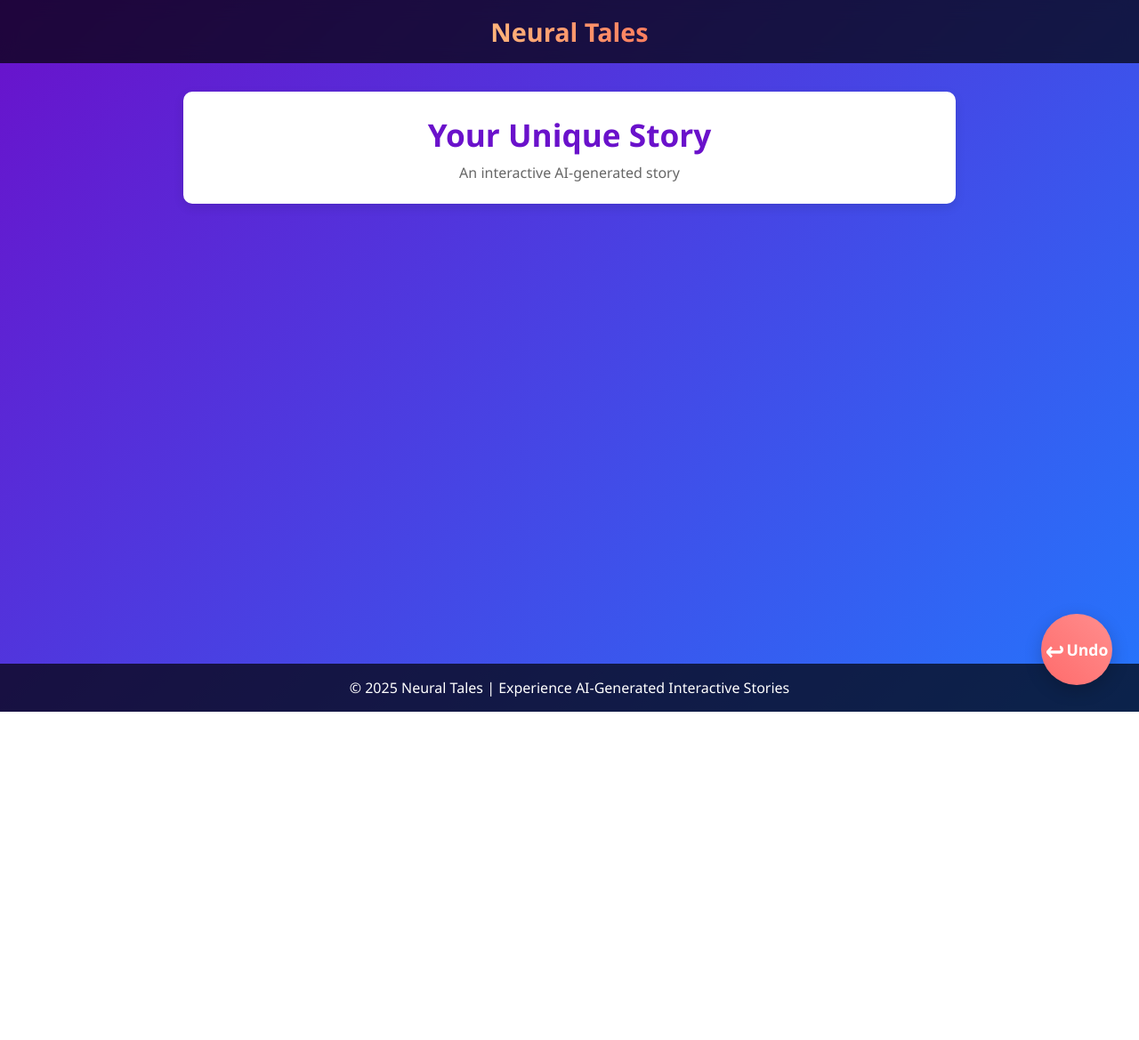
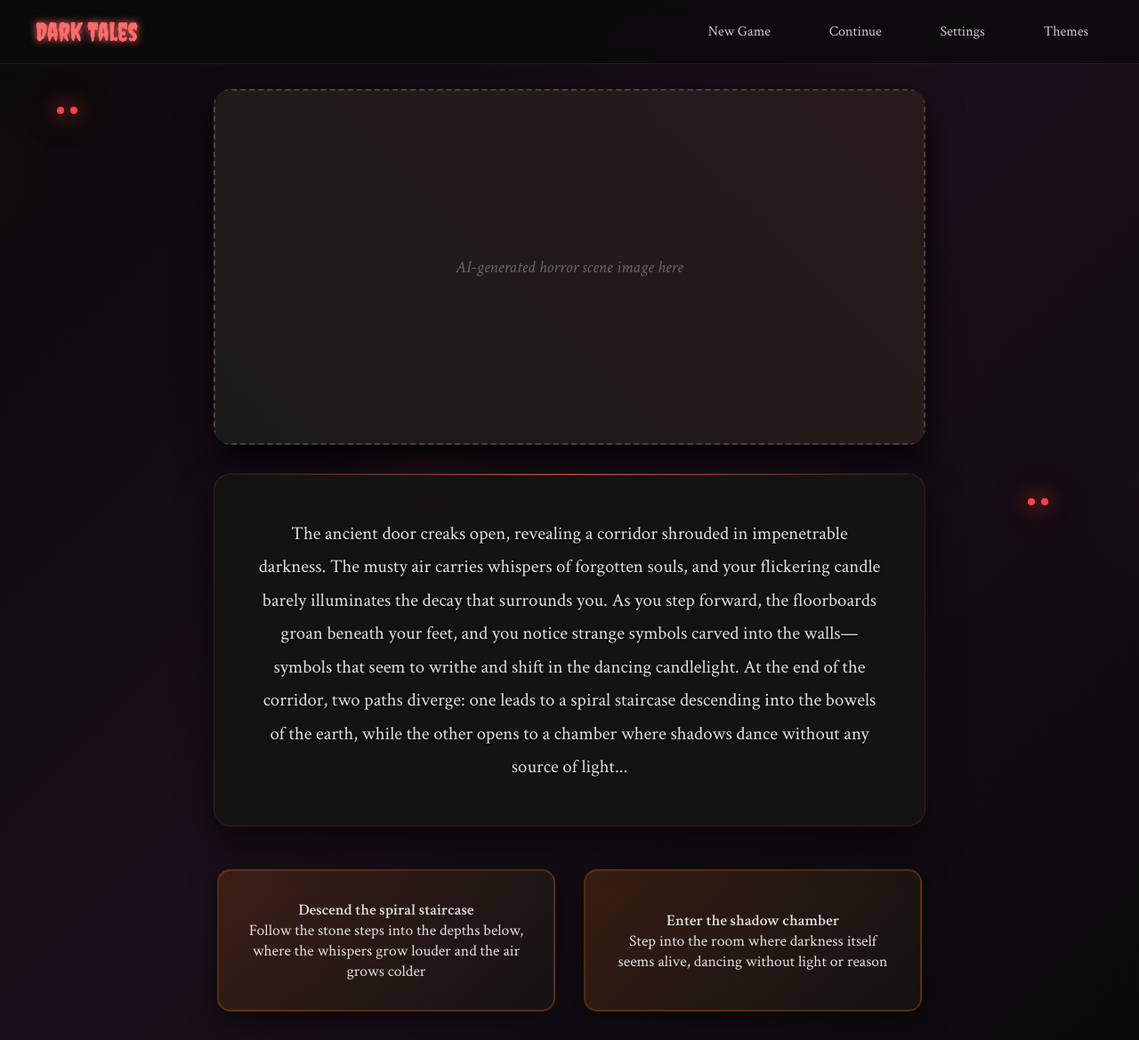
Before and after one commit to TechnoAceX/Bienvenue-a-Dead-End, a Flask app: page /index in a window 1280 px wide. Shown: the whole page at 89% size. Before the commit the page ends 800 px from the top, so only its background shows below. Run offline with Flask 3, Linux system fonts and the light colour scheme.

Commit message:
index.html

```diff
--- a/templates/index.html
+++ b/templates/index.html
@@ -3,101 +3,333 @@
 <head>
     <meta charset="UTF-8">
     <meta name="viewport" content="width=device-width, initial-scale=1.0">
-    <title>Neural Tales - Interactive AI Stories</title>
+    <title>Bienvenue à Dead End - Initialize Your Nightmare</title>
     <style>
-        :root {
-            --primary: #6a11cb;
-            --primary-light: #8e54e9;
-            --secondary: #2575fc;
-            --dark: #333;
-            --light: #f9f9f9;
-            --accent: #ff7e5f;
-            --accent-light: #feb47b;
-        }
+        @import url('https://fonts.googleapis.com/css2?family=Creepster&family=Crimson+Text:ital,wght@0,400;0,600;1,400&display=swap');
 
         * {
             margin: 0;
             padding: 0;
             box-sizing: border-box;
-            font-family: 'Segoe UI', Tahoma, Geneva, Verdana, sans-serif;
         }
 
         body {
-            background: linear-gradient(135deg, var(--primary), var(--secondary));
-            color: var(--dark);
+            font-family: 'Crimson Text', serif;
+            background: linear-gradient(135deg, #0a0a0a 0%, #1a0f1a 50%, #0a0a0a 100%);
             min-height: 100vh;
-            padding: 0;
-            display: flex;
-            flex-direction: column;
+            overflow-x: hidden;
+            position: relative;
         }
 
-        .main-container {
-            flex: 1;
-            display: flex;
-            flex-direction: column;
-            max-width: 900px;
-            margin: 0 auto;
+        /* Animated background elements */
+        .bg-animation {
+            position: fixed;
+            top: 0;
+            left: 0;
             width: 100%;
-            padding: 2rem 1rem;
+            height: 100%;
+            pointer-events: none;
+            z-index: 1;
         }
 
-        header {
-            background-color: rgba(0, 0, 0, 0.7);
-            backdrop-filter: blur(10px);
-            position: sticky;
-            top: 0;
-            z-index: 10;
-            width: 100%;
-            padding: 1rem;
+        .floating-mist {
+            position: absolute;
+            width: 200px;
+            height: 200px;
+            background: radial-gradient(circle, rgba(139, 69, 19, 0.1) 0%, transparent 70%);
+            border-radius: 50%;
+            animation: float 15s infinite ease-in-out;
         }
 
-        .header-content {
-            max-width: 900px;
+        .mist-1 { top: 10%; left: -10%; animation-delay: 0s; }
+        .mist-2 { top: 60%; right: -10%; animation-delay: 5s; }
+        .mist-3 { bottom: 20%; left: 30%; animation-delay: 10s; }
+
+        .glowing-eyes {
+            position: absolute;
+            width: 8px;
+            height: 8px;
+            background: #ff4444;
+            border-radius: 50%;
+            box-shadow: 0 0 20px #ff4444, 0 0 40px #ff4444;
+            animation: blink 4s infinite;
+        }
+
+        .eyes-1 { top: 15%; left: 5%; animation-delay: 1s; }
+        .eyes-2 { top: 15%; left: calc(5% + 15px); animation-delay: 1s; }
+        .eyes-3 { top: 70%; right: 8%; animation-delay: 3s; }
+        .eyes-4 { top: 70%; right: calc(8% + 15px); animation-delay: 3s; }
+
+        @keyframes float {
+            0%, 100% { transform: translate(0, 0) rotate(0deg); opacity: 0.3; }
+            25% { transform: translate(30px, -20px) rotate(1deg); opacity: 0.5; }
+            50% { transform: translate(-20px, 15px) rotate(-1deg); opacity: 0.7; }
+            75% { transform: translate(20px, 10px) rotate(0.5deg); opacity: 0.4; }
+        }
+
+        @keyframes blink {
+            0%, 90%, 100% { opacity: 1; }
+            95% { opacity: 0; }
+        }
+
+        /* Header Navigation */
+        .header {
+            position: fixed;
+            top: 0;
+            left: 0;
+            right: 0;
+            z-index: 1000;
+            background: rgba(10, 10, 10, 0.8);
+            backdrop-filter: blur(10px);
+            border-bottom: 1px solid rgba(139, 69, 19, 0.3);
+            padding: 1rem 2rem;
+        }
+
+        .nav {
+            display: flex;
+            justify-content: space-between;
+            align-items: center;
+            max-width: 1200px;
             margin: 0 auto;
-            display: flex;
-            justify-content: center;
-            align-items: center;
         }
 
         .logo {
+            font-family: 'Creepster', cursive;
             font-size: 1.8rem;
-            font-weight: 700;
-            background: linear-gradient(to right, var(--accent-light), var(--accent));
-            -webkit-background-clip: text;
-            background-clip: text;
-            color: transparent;
-            text-decoration: none;
-            align-items: center;
+            color: #ff6b6b;
+            text-shadow: 0 0 10px #ff6b6b;
         }
 
-        .story-title {
-            background: white;
-            padding: 1.5rem;
-            border-radius: 10px;
-            margin-bottom: 2rem;
-            box-shadow: 0 4px 12px rgba(0, 0, 0, 0.1);
-            text-align: center;
+        .nav-menu {
+            display: flex;
+            gap: 2rem;
         }
 
-        .story-title h1 {
-            font-size: 2.2rem;
-            color: var(--primary);
-            margin-bottom: 0.5rem;
+        .nav-item {
+            color: #ccc;
+            text-decoration: none;
+            padding: 0.5rem 1rem;
+            border-radius: 8px;
+            transition: all 0.3s ease;
+            border: 1px solid transparent;
         }
 
-        .story-title p {
-            color: #666;
-            font-size: 1rem;
+        .nav-item:hover {
+            color: #ff6b6b;
+            border-color: rgba(139, 69, 19, 0.5);
+            background: rgba(139, 69, 19, 0.1);
+            text-shadow: 0 0 5px #ff6b6b;
         }
 
-        .paragraph-container {
-            background: white;
-            border-radius: 10px;
-            box-shadow: 0 4px 18px rgba(0, 0, 0, 0.15);
+        /* Main Content */
+        .main-content {
+            position: relative;
+            z-index: 10;
+            padding-top: 100px;
+            min-height: 100vh;
+            display: flex;
+            flex-direction: column;
+            align-items: center;
+            justify-content: center;
+            padding: 100px 2rem 2rem;
+        }
+
+        /* Story Image */
+        .story-image {
+            width: 100%;
+            max-width: 800px;
+            height: 400px;
+            margin-bottom: 2rem;
+            position: relative;
+            border-radius: 20px;
             overflow: hidden;
-            margin-bottom: 2rem;
-            transition: transform 0.3s, box-shadow 0.3s;
-            animation: fadeIn 0.6s ease-out;
+            box-shadow: 0 20px 40px rgba(0, 0, 0, 0.8);
+        }
+
+        .story-image img {
+            width: 100%;
+            height: 100%;
+            object-fit: cover;
+            transition: transform 0.5s ease;
+        }
+
+        .story-image:hover img {
+            transform: scale(1.05);
+        }
+
+        .image-placeholder {
+            width: 100%;
+            height: 100%;
+            background: linear-gradient(45deg, #1a1a1a, #2a1a1a);
+            display: flex;
+            align-items: center;
+            justify-content: center;
+            color: #666;
+            font-size: 1.2rem;
+            font-style: italic;
+            border: 2px dashed #444;
+        }
+
+        /* Story Container */
+        .story-container {
+            width: 100%;
+            max-width: 800px;
+            margin-bottom: 3rem;
+        }
+
+        .story-box {
+            background: rgba(20, 20, 20, 0.9);
+            backdrop-filter: blur(15px);
+            border: 1px solid rgba(139, 69, 19, 0.3);
+            border-radius: 20px;
+            padding: 3rem;
+            box-shadow: 0 20px 40px rgba(0, 0, 0, 0.6);
+            position: relative;
+            overflow: hidden;
+        }
+
+        .story-box::before {
+            content: '';
+            position: absolute;
+            top: 0;
+            left: 0;
+            right: 0;
+            height: 1px;
+            background: linear-gradient(90deg, transparent, #ff6b6b, transparent);
+            animation: glow-line 3s infinite;
+        }
+
+        @keyframes glow-line {
+            0%, 100% { opacity: 0.3; }
+            50% { opacity: 1; }
+        }
+
+        .story-text {
+            font-size: 1.3rem;
+            line-height: 1.8;
+            color: #e0e0e0;
+            text-align: center;
+            margin: 0;
+            text-shadow: 0 1px 3px rgba(0, 0, 0, 0.8);
+        }
+
+        /* Choice Buttons */
+        .choices-container {
+            display: flex;
+            gap: 2rem;
+            justify-content: center;
+            flex-wrap: wrap;
+            max-width: 800px;
+            width: 100%;
+        }
+
+        .choice-btn {
+            flex: 1;
+            min-width: 300px;
+            max-width: 380px;
+            padding: 2rem;
+            background: linear-gradient(135deg, rgba(139, 69, 19, 0.3), rgba(20, 20, 20, 0.8));
+            backdrop-filter: blur(10px);
+            border: 2px solid rgba(139, 69, 19, 0.5);
+            border-radius: 15px;
+            color: #e0e0e0;
+            font-size: 1.1rem;
+            font-family: 'Crimson Text', serif;
+            cursor: pointer;
+            transition: all 0.4s ease;
+            position: relative;
+            overflow: hidden;
+            text-align: center;
+            box-shadow: 0 10px 30px rgba(0, 0, 0, 0.5);
+        }
+
+        .choice-btn::before {
+            content: '';
+            position: absolute;
+            top: 0;
+            left: -100%;
+            width: 100%;
+            height: 100%;
+            background: linear-gradient(90deg, transparent, rgba(255, 107, 107, 0.2), transparent);
+            transition: left 0.6s ease;
+        }
+
+        .choice-btn:hover {
+            transform: translateY(-5px);
+            border-color: #ff6b6b;
+            box-shadow: 0 15px 40px rgba(255, 107, 107, 0.3);
+            color: #fff;
+        }
+
+        .choice-btn:hover::before {
+            left: 100%;
+        }
+
+        .choice-btn:active {
+            transform: translateY(-2px);
+        }
+
+        /* Mobile Responsive */
+        @media (max-width: 768px) {
+            .nav-menu {
+                gap: 1rem;
+            }
+
+            .nav-item {
+                padding: 0.3rem 0.8rem;
+                font-size: 0.9rem;
+            }
+
+            .logo {
+                font-size: 1.4rem;
+            }
+
+            .story-image {
+                height: 250px;
+            }
+
+            .story-box {
+                padding: 2rem;
+            }
+
+            .story-text {
+                font-size: 1.1rem;
+            }
+
+            .choices-container {
+                flex-direction: column;
+                gap: 1.5rem;
+            }
+
+            .choice-btn {
+                min-width: auto;
+                max-width: 100%;
+                padding: 1.5rem;
+            }
+        }
+
+        @media (max-width: 480px) {
+            .header {
+                padding: 0.8rem 1rem;
+            }
+
+            .main-content {
+                padding: 80px 1rem 1rem;
+            }
+
+            .story-box {
+                padding: 1.5rem;
+            }
+
+            .story-text {
+                font-size: 1rem;
+                line-height: 1.6;
+            }
+        }
+
+        /* Page transition effects */
+        .fade-in {
+            animation: fadeIn 1s ease-in;
         }
 
         @keyframes fadeIn {
@@ -105,259 +337,119 @@
             to { opacity: 1; transform: translateY(0); }
         }
 
-        .paragraph-container:hover {
-            transform: translateY(-5px);
-            box-shadow: 0 8px 24px rgba(0, 0, 0, 0.2);
+        /* Subtle screen distortion effect */
+        .distortion {
+            animation: distort 0.8s ease-in-out;
         }
 
-        .paragraph-header {
-            background: linear-gradient(to right, var(--primary-light), var(--primary));
-            color: white;
-            padding: 1rem 1.5rem;
-        }
-
-        .paragraph-header h2 {
-            font-size: 1.4rem;
-            font-weight: 600;
-        }
-
-        .paragraph-content {
-            padding: 1.5rem;
-            line-height: 1.7;
-            font-size: 1.05rem;
-        }
-
-        .paragraph-image {
-            width: 100%;
-            height: 300px;
-            object-fit: cover;
-            border-bottom: 1px solid rgba(0,0,0,0.1);
-        }
-
-        .choice-buttons {
-            display: flex;
-            gap: 1rem;
-            padding: 0 1.5rem 1.5rem;
-            flex-wrap: wrap;
-        }
-
-        .choice-btn {
-            flex: 1;
-            min-width: 200px;
-            padding: 0.8rem 1.2rem;
-            border: none;
-            border-radius: 5px;
-            font-size: 1rem;
-            font-weight: 500;
-            cursor: pointer;
-            transition: all 0.2s;
-            text-align: center;
-            display: block;
-            text-decoration: none;
-        }
-
-        .choice-btn.primary {
-            background: linear-gradient(to right, var(--primary), var(--primary-light));
-            color: white;
-        }
-
-        .choice-btn.secondary {
-            background: linear-gradient(to right, var(--accent), var(--accent-light));
-            color: white;
-        }
-
-        .choice-btn:hover {
-            transform: translateY(-2px);
-            box-shadow: 0 4px 12px rgba(0, 0, 0, 0.15);
-        }
-
-        .choice-btn:active {
-            transform: translateY(0);
-        }
-
-        footer {
-            background-color: rgba(0, 0, 0, 0.7);
-            color: white;
-            text-align: center;
-            padding: 1rem;
-            margin-top: auto;
-        }
-
-        .footer-content {
-            max-width: 900px;
-            margin: 0 auto;
-        }
-
-        @media (max-width: 768px) {
-            .choice-buttons {
-                flex-direction: column;
-            }
-
-            .choice-btn {
-                width: 100%;
-            }
-
-            .story-title h1 {
-                font-size: 1.8rem;
-            }
-
-            .paragraph-header h2 {
-                font-size: 1.2rem;
-            }
-        }
-
-        .story-progress {
-            height: 6px;
-            background: rgba(255, 255, 255, 0.2);
-            position: fixed;
-            top: 0;
-            left: 0;
-            width: 100%;
-            z-index: 20;
-        }
-
-        .progress-bar {
-            height: 100%;
-            background: linear-gradient(to right, var(--accent), var(--accent-light));
-            width: 0;
-            transition: width 0.3s;
-        }
-
-        .return-link {
-            color: white;
-            text-decoration: none;
-            padding: 0.5rem 1rem;
-            background: rgba(255, 255, 255, 0.1);
-            border-radius: 5px;
-            transition: background 0.2s;
-        }
-
-        .return-link:hover {
-            background: rgba(255, 255, 255, 0.2);
-        }
-
-        .undo-button {
-            position: fixed;
-            bottom: 30px;
-            right: 30px;
-            width: 80px;
-            height: 80px;
-            border-radius: 50%;
-            background: linear-gradient(45deg, #ff6b6b, #ff8e8e);
-            border: none;
-            box-shadow: 0 6px 20px rgba(0, 0, 0, 0.2);
-            cursor: pointer;
-            display: flex;
-            justify-content: center;
-            align-items: center;
-            color: white;
-            font-weight: bold;
-            font-size: 1.1rem;
-            text-decoration: none;
-            transition: all 0.3s ease;
-            z-index: 100;
-        }
-
-        .undo-button:hover {
-            transform: translateY(-5px) scale(1.05);
-            box-shadow: 0 8px 25px rgba(0, 0, 0, 0.25);
-        }
-
-        .undo-button:active {
-            transform: translateY(-2px);
-        }
-
-        .undo-button::before {
-            content: "↩";
-            font-size: 1.8rem;
-            margin-right: 2px;
+        @keyframes distort {
+            0%, 100% { filter: hue-rotate(0deg) contrast(1); }
+            50% { filter: hue-rotate(5deg) contrast(1.1); }
         }
     </style>
 </head>
 <body>
-    <header>
-        <div class="header-content">
-            <a class="logo">Neural Tales</a>
-        </div>
+    <!-- Background Animation Elements -->
+    <div class="bg-animation">
+        <div class="floating-mist mist-1"></div>
+        <div class="floating-mist mist-2"></div>
+        <div class="floating-mist mist-3"></div>
+        <div class="glowing-eyes eyes-1"></div>
+        <div class="glowing-eyes eyes-2"></div>
+        <div class="glowing-eyes eyes-3"></div>
+        <div class="glowing-eyes eyes-4"></div>
+    </div>
+
+    <!-- Header Navigation -->
+    <header class="header">
+        <nav class="nav">
+            <div class="logo">Dark Tales</div>
+            <div class="nav-menu">
+                <a href="#" class="nav-item">New Game</a>
+                <a href="#" class="nav-item">Continue</a>
+                <a href="#" class="nav-item">Settings</a>
+                <a href="#" class="nav-item">Themes</a>
+            </div>
+        </nav>
     </header>
 
-    <div class="main-container">
-        <div class="story-title">
-            <h1>Your Unique Story</h1>
-            <p>An interactive AI-generated story</p>
+    <!-- Main Content -->
+    <main class="main-content fade-in">
+        <!-- Story Image -->
+        <div class="story-image">
+            <div class="image-placeholder">
+                AI-generated horror scene image here
+            </div>
         </div>
 
-        {% for i in story %}
-            <div class="paragraph-container">
-                <div class="paragraph-header">
-                    <h2>{{ i[0] }}</h2>
-                </div>
-                <img src="{{ i[4] }}" alt="Story illustration for {{ i[0] }}" class="paragraph-image">
-                <div class="paragraph-content">
-                    <p>{{ i[1] }}</p>
-                </div>
-                <div class="choice-buttons">
-                    <a href="/choice1" class="choice-btn primary">{{ i[2] }}</a>
-                    <a href="/choice2" class="choice-btn secondary">{{ i[3] }}</a>
-                </div>
+        <!-- Story Container -->
+        <div class="story-container">
+            <div class="story-box">
+                <p class="story-text">
+                    The ancient door creaks open, revealing a corridor shrouded in impenetrable darkness. The musty air carries whispers of forgotten souls, and your flickering candle barely illuminates the decay that surrounds you. As you step forward, the floorboards groan beneath your feet, and you notice strange symbols carved into the walls—symbols that seem to writhe and shift in the dancing candlelight. At the end of the corridor, two paths diverge: one leads to a spiral staircase descending into the bowels of the earth, while the other opens to a chamber where shadows dance without any source of light...
+                </p>
             </div>
-        {% endfor %}
-    </div>
+        </div>
 
-    <a href="/undo" class="undo-button">Undo</a>
-
-    <footer>
-        <div class="footer-content">
-            <p>&copy; 2025 Neural Tales | Experience AI-Generated Interactive Stories</p>
+        <!-- Choice Buttons -->
+        <div class="choices-container">
+            <button class="choice-btn" onclick="makeChoice(1)">
+                <strong>Descend the spiral staircase</strong><br>
+                Follow the stone steps into the depths below, where the whispers grow louder and the air grows colder
+            </button>
+            <button class="choice-btn" onclick="makeChoice(2)">
+                <strong>Enter the shadow chamber</strong><br>
+                Step into the room where darkness itself seems alive, dancing without light or reason
+            </button>
         </div>
-    </footer>
+    </main>
 
     <script>
-        // Calculate and update progress bar as user scrolls
-        window.addEventListener('scroll', function() {
-            const scrollPosition = window.scrollY;
-            const windowHeight = window.innerHeight;
-            const documentHeight = document.body.scrollHeight;
-            const progress = (scrollPosition / (documentHeight - windowHeight)) * 100;
-            document.querySelector('.progress-bar').style.width = Math.min(progress, 100) + '%';
+        function makeChoice(choice) {
+            // Add distortion effect
+            document.body.classList.add('distortion');
 
-            localStorage.setItem('scrollPosition', scrollPosition);
-        });
+            // Simulate story progression
+            const storyText = document.querySelector('.story-text');
+            const choices = document.querySelectorAll('.choice-btn');
 
-        // Animate paragraphs when they come into view
-        document.addEventListener('DOMContentLoaded', function() {
-            const paragraphs = document.querySelectorAll('.paragraph-container');
+            // Fade out current content
+            document.querySelector('.story-container').style.opacity = '0.5';
+            document.querySelector('.choices-container').style.opacity = '0.5';
 
-            const observer = new IntersectionObserver((entries) => {
-                entries.forEach(entry => {
-                    if (entry.isIntersecting) {
-                        entry.target.style.opacity = '1';
-                        entry.target.style.transform = 'translateY(0)';
-                    }
-                });
-            }, {
-                threshold: 0.1
+            setTimeout(() => {
+                if (choice === 1) {
+                    storyText.textContent = "You descend the spiral staircase, each step echoing in the void below. The whispers become clearer now—they speak your name, calling you deeper into the abyss. Suddenly, your candle extinguishes, leaving you in complete darkness. You hear something breathing behind you, its hot breath on your neck. Do you dare to turn around, or will you continue blindly into the unknown depths?";
+                    choices[0].innerHTML = "<strong>Turn around to face what's behind you</strong><br>Confront the presence that breathes down your neck in the darkness";
+                    choices[1].innerHTML = "<strong>Continue deeper into the abyss</strong><br>Press forward blindly, following the whispers that call your name";
+                } else {
+                    storyText.textContent = "You step into the shadow chamber, and immediately the dancing shadows surround you like living creatures. They caress your skin with an otherworldly chill, and you realize they are not mere shadows—they are the remnants of those who came before. In the center of the room, a mirror reflects not your image, but the faces of the lost souls. One shadow extends what appears to be a hand, while another points toward a hidden passage behind the mirror.";
+                    choices[0].innerHTML = "<strong>Take the shadow's hand</strong><br>Allow the ghostly presence to guide you into their eternal dance";
+                    choices[1].innerHTML = "<strong>Follow the passage behind the mirror</strong><br>Step through the looking glass into whatever lies beyond";
+                }
+
+                // Fade back in
+                document.querySelector('.story-container').style.opacity = '1';
+                document.querySelector('.choices-container').style.opacity = '1';
+
+                // Remove distortion effect
+                setTimeout(() => {
+                    document.body.classList.remove('distortion');
+                }, 300);
+            }, 800);
+        }
+
+        // Add some interactive hover effects for enhanced atmosphere
+        document.addEventListener('mousemove', (e) => {
+            const eyes = document.querySelectorAll('.glowing-eyes');
+            eyes.forEach(eye => {
+                const rect = eye.getBoundingClientRect();
+                const eyeX = rect.left + rect.width / 2;
+                const eyeY = rect.top + rect.height / 2;
+                const angle = Math.atan2(e.clientY - eyeY, e.clientX - eyeX);
+                const distance = Math.min(3, Math.sqrt(Math.pow(e.clientX - eyeX, 2) + Math.pow(e.clientY - eyeY, 2)) / 50);
+                eye.style.transform = `translate(${Math.cos(angle) * distance}px, ${Math.sin(angle) * distance}px)`;
             });
-
-            paragraphs.forEach(paragraph => {
-                paragraph.style.opacity = '0';
-                paragraph.style.transform = 'translateY(20px)';
-                observer.observe(paragraph);
-            });
-
-            // Scroll to the last position on page load/refresh
-            setTimeout(function() {
-                if (paragraphs.length > 0) {
-                    const savedScrollPosition = localStorage.getItem('scrollPosition');
-
-                    if (savedScrollPosition) {
-                        window.scrollTo(0, parseInt(savedScrollPosition));
-                    } else {
-                        const lastParagraph = paragraphs[paragraphs.length - 1];
-                        lastParagraph.scrollIntoView({ behavior: 'smooth' });
-                    }
-                }
-            }, 300);
         });
     </script>
 </body>
```
